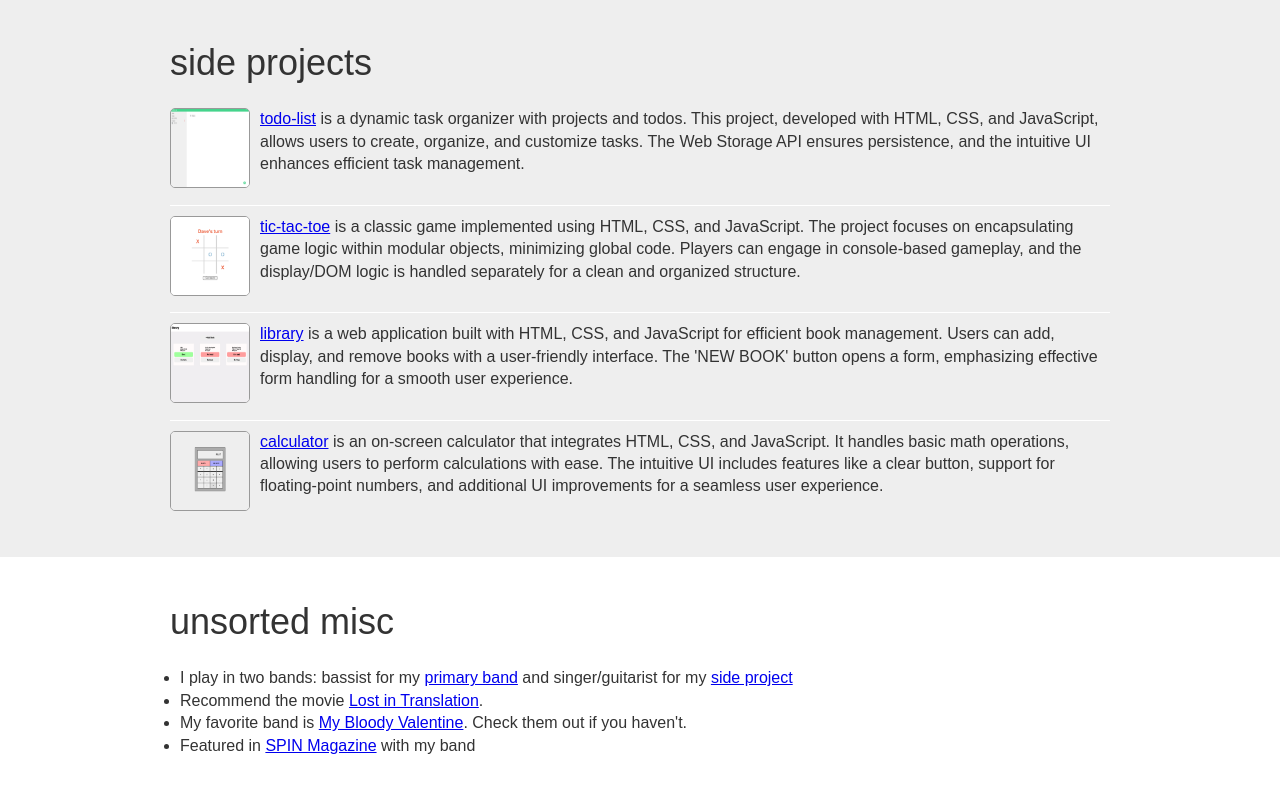
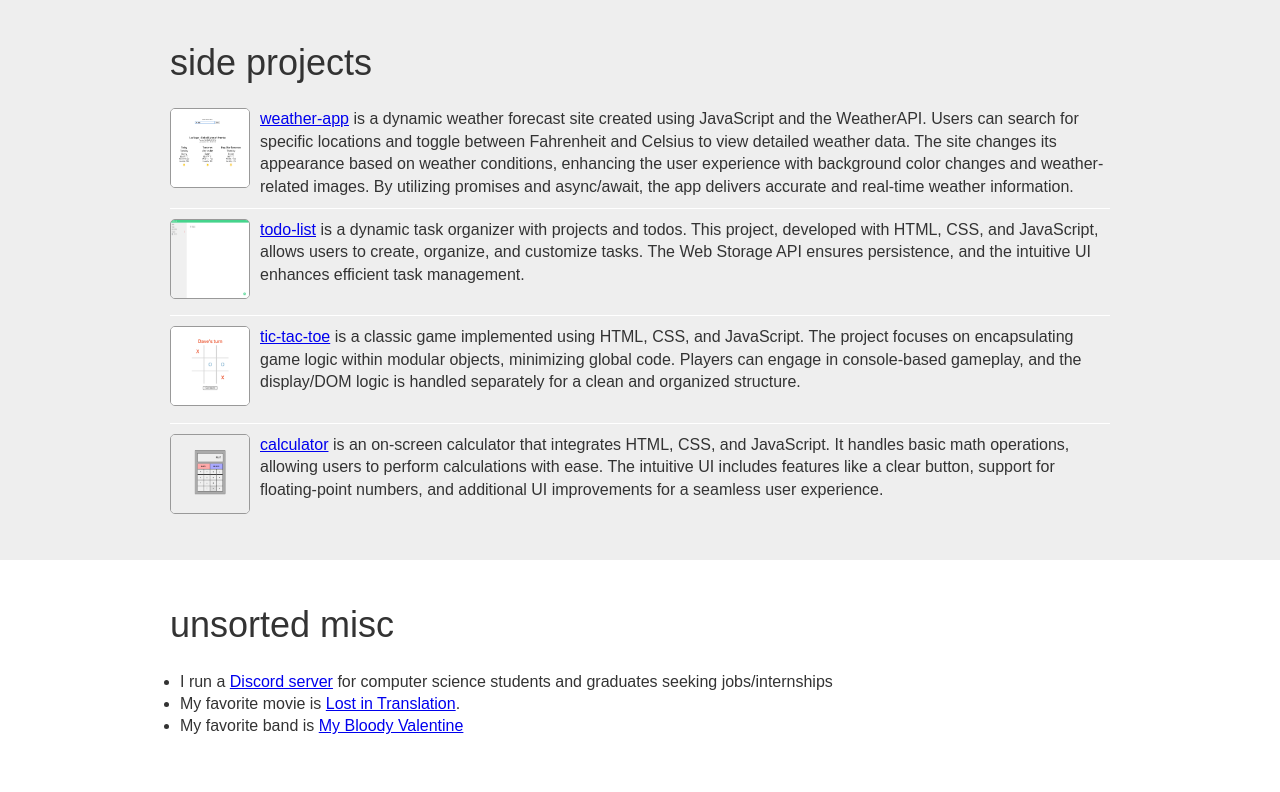
Before and after one commit to vndlgd/vndlgd.github.io, a plain HTML site: page index.html in a window 1280 px wide. Shown: the part 674-1466 px from the top of the page. Drawn offline with Linux system fonts and the light colour scheme.

Commit message:
Update side projects and refine 'unsorted misc' section

```diff
--- a/index.html
+++ b/index.html
@@ -77,6 +77,21 @@
         <div class="container-title">side projects</div>
 
         <div class="project">
+          <div class="project-pic"><img src="assets/weather-app.png" /></div>
+          <div class="project-description">
+            <a href="https://vndlgd.github.io/weather-app/">weather-app</a>
+            is a dynamic weather forecast site created using JavaScript and the
+            WeatherAPI. Users can search for specific locations and toggle
+            between Fahrenheit and Celsius to view detailed weather data. The
+            site changes its appearance based on weather conditions, enhancing
+            the user experience with background color changes and
+            weather-related images. By utilizing promises and async/await, the
+            app delivers accurate and real-time weather information.
+          </div>
+          <div class="project-end"></div>
+        </div>
+
+        <div class="project">
           <div class="project-pic"><img src="assets/todo-list.png" /></div>
           <div class="project-description">
             <a href="https://vndlgd.github.io/todo-list/">todo-list</a>
@@ -103,18 +118,6 @@
         </div>
 
         <div class="project">
-          <div class="project-pic"><img src="assets/library.png" /></div>
-          <div class="project-description">
-            <a href="https://vndlgd.github.io/library/">library</a>
-            is a web application built with HTML, CSS, and JavaScript for
-            efficient book management. Users can add, display, and remove books
-            with a user-friendly interface. The 'NEW BOOK' button opens a form,
-            emphasizing effective form handling for a smooth user experience.
-          </div>
-          <div class="project-end"></div>
-        </div>
-
-        <div class="project">
           <div class="project-pic"><img src="assets/calculator.png" /></div>
           <div class="project-description">
             <a href="https://vndlgd.github.io/calculator/">calculator</a>
@@ -133,19 +136,12 @@
       <div class="container-title">unsorted misc</div>
       <ul>
         <li>
-          I play in two bands: bassist for my
-          <a
-            href="https://open.spotify.com/artist/4xCsBqQhsFzLIuuJNkoxB8?si=6X60YLC9ThKJdLJLhLmwdw"
-            >primary band</a
-          >
-          and singer/guitarist for my
-          <a
-            href="https://open.spotify.com/artist/1NOe7tVzB5o1KPJnzd7GND?si=PkN5oJ8cQJi0Ss-mZ7tiBA"
-            >side project</a
-          >
+          I run a
+          <a href="https://discord.gg/vcqUFUtF">Discord server</a> for computer
+          science students and graduates seeking jobs/internships
         </li>
         <li>
-          Recommend the movie
+          My favorite movie is
           <a
             href="https://www.amazon.com/Lost-Translation-Scarlett-Johansson/dp/B001NLCBJI"
             >Lost in Translation</a
@@ -156,15 +152,7 @@
           <a
             href="https://open.spotify.com/artist/3G3Gdm0ZRAOxLrbyjfhii5?si=ZdjH2ks0Tkuhvw1KsQ09OA"
             >My Bloody Valentine</a
-          >. Check them out if you haven't.
-        </li>
-        <li>
-          Featured in
-          <a
-            href="https://www.spin.com/2023/07/pleasure-pill-not-giving-up-interview/"
-            >SPIN Magazine</a
           >
-          with my band
         </li>
       </ul>
     </div>
--- a/style.css
+++ b/style.css
@@ -159,7 +159,8 @@ hr {
   padding-left: 0;
 }
 
-.school {
+.school,
+.skills {
   font-weight: bold;
 }
 
```
Also changed, not shown: assets/library.png (deleted), assets/weather-app.png (added), 2 other files.
